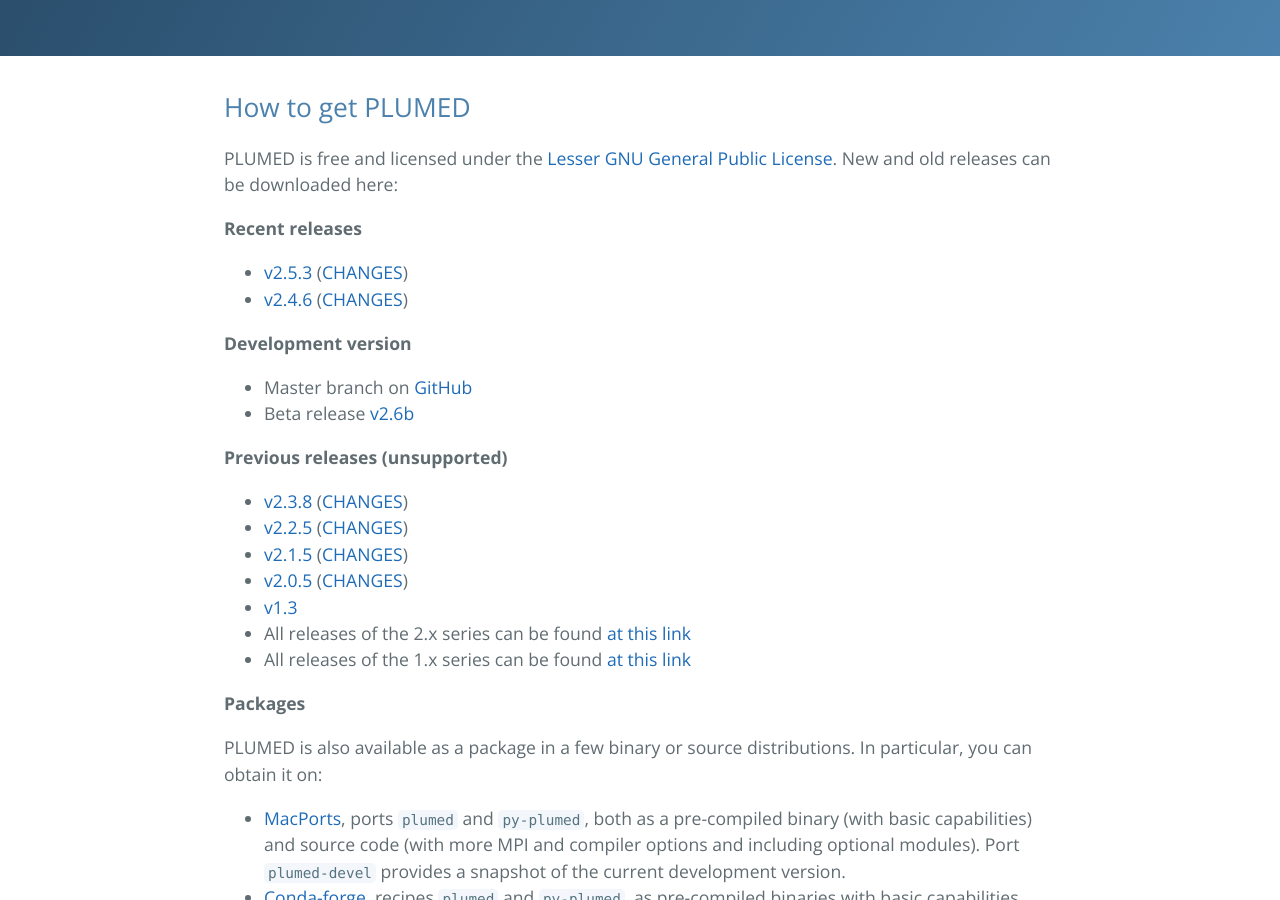
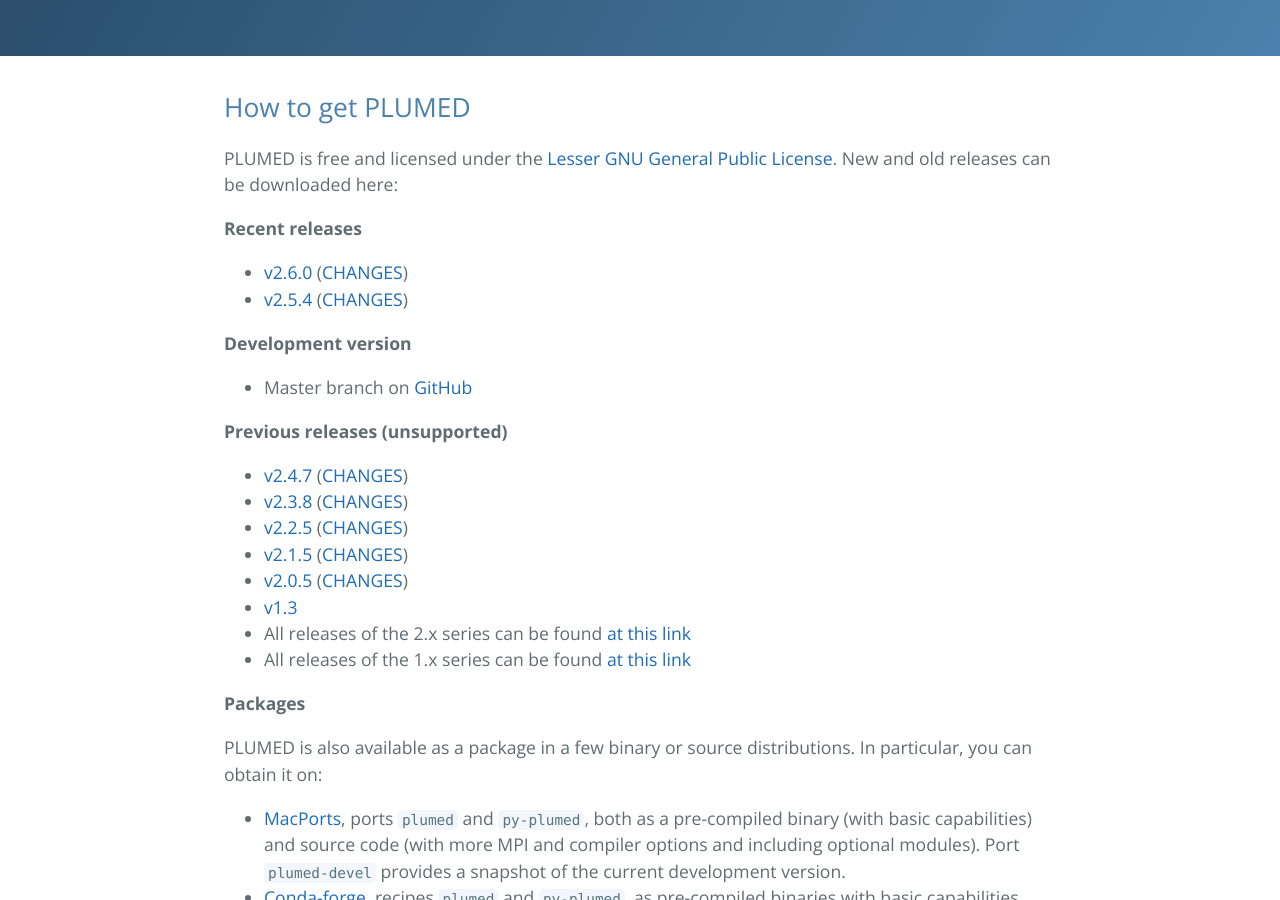
Before and after one commit to plumed/plumed.github.io, a Jekyll site: the page built from download.md, in a window 1280 px wide and 900 px high, scrolled down 478 px. Built offline with Jekyll 4.4.1, drawn with Linux system fonts in a browser that asks for light colours; our own code applies the rules of GitHub Pages for plain Markdown files; the repository's description, which GitHub fills in, is left out.

Commit message:
Update releases.yml

```diff
--- a/_data/releases.yml
+++ b/_data/releases.yml
@@ -1,9 +1,10 @@
 current:
-- 2.5.3
-- 2.4.6
+- 2.6.0
+- 2.5.4
 # uncomment this to add beta release:
-beta: 2.6b
+# beta: 2.7b
 old:
+- 2.4.7
 - 2.3.8
 - 2.2.5
 - 2.1.5
```
